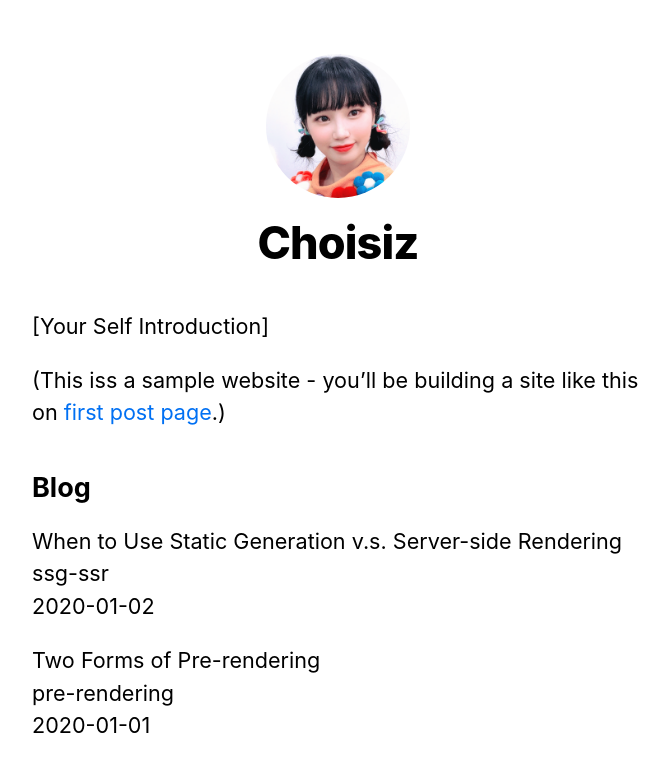
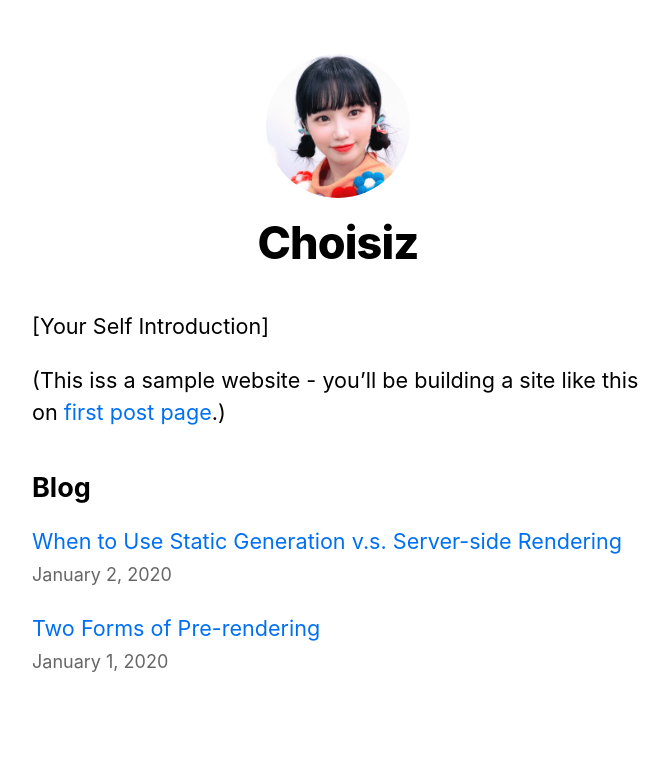
Before and after one commit to Choisiz/NEXTJS, a Next.js app in the folder blog/: page / in a window 1280 px wide. Shown: the top 772 px of the page, without its empty margins (302-971 px from the left). Built offline with nearby package versions, Linux system fonts and the light colour scheme.

Commit message:
Dynamic Routes

```diff
--- /dev/null
+++ b/blog/components/Date.js
@@ -0,0 +1,6 @@
+import { parseISO, format } from "date-fns";
+
+export default function Date({ dateString }) {
+  const date = parseISO(dateString);
+  return <time dateTime={dateString}>{format(date, "LLLL d, yyyy")}</time>;
+}
--- a/blog/lib/post.js
+++ /dev/null
@@ -1,35 +0,0 @@
-import fs from "fs";
-import path from "path";
-import matter from "gray-matter";
-
-const postsDirectory = path.join(process.cwd(), "posts");
-
-export function getSortedPostsData() {
-  // Get file names under /posts
-  const fileNames = fs.readdirSync(postsDirectory);
-  const allPostsData = fileNames.map((fileName) => {
-    // Remove ".md" from file name to get id
-    const id = fileName.replace(/\.md$/, "");
-
-    // Read markdown file as string
-    const fullPath = path.join(postsDirectory, fileName);
-    const fileContents = fs.readFileSync(fullPath, "utf8");
-
-    // Use gray-matter to parse the post metadata section
-    const matterResult = matter(fileContents);
-
-    // Combine the data with the id
-    return {
-      id,
-      ...matterResult.data,
-    };
-  });
-  // Sort posts by date
-  return allPostsData.sort((a, b) => {
-    if (a.date < b.date) {
-      return 1;
-    } else {
-      return -1;
-    }
-  });
-}
--- /dev/null
+++ b/blog/lib/posts.js
@@ -0,0 +1,83 @@
+import fs from "fs";
+import path from "path";
+import matter from "gray-matter";
+import { remark } from "remark";
+import html from "remark-html";
+
+const postsDirectory = path.join(process.cwd(), "posts");
+
+export function getSortedPostsData() {
+  // Get file names under /posts
+  const fileNames = fs.readdirSync(postsDirectory);
+  const allPostsData = fileNames.map((fileName) => {
+    // Remove ".md" from file name to get id
+    const id = fileName.replace(/\.md$/, "");
+
+    // Read markdown file as string
+    const fullPath = path.join(postsDirectory, fileName);
+    const fileContents = fs.readFileSync(fullPath, "utf8");
+
+    // Use gray-matter to parse the post metadata section
+    const matterResult = matter(fileContents);
+
+    // Combine the data with the id
+    return {
+      id,
+      ...matterResult.data,
+    };
+  });
+  // Sort posts by date
+  return allPostsData.sort((a, b) => {
+    if (a.date < b.date) {
+      return 1;
+    } else {
+      return -1;
+    }
+  });
+}
+
+export function getAllPostIds() {
+  const fileNames = fs.readdirSync(postsDirectory);
+
+  // Returns an array that looks like this:
+  // [
+  //   {
+  //     params: {
+  //       id: 'ssg-ssr'
+  //     }
+  //   },
+  //   {
+  //     params: {
+  //       id: 'pre-rendering'
+  //     }
+  //   }
+  // ]
+  return fileNames.map((fileName) => {
+    return {
+      params: {
+        id: fileName.replace(/\.md$/, ""),
+      },
+    };
+  });
+}
+
+export async function getPostData(id) {
+  const fullPath = path.join(postsDirectory, `${id}.md`);
+  const fileContents = fs.readFileSync(fullPath, "utf8");
+
+  // Use gray-matter to parse the post metadata section
+  const matterResult = matter(fileContents);
+
+  // Use remark to convert markdown into HTML string
+  const processedContent = await remark()
+    .use(html)
+    .process(matterResult.content);
+  const contentHtml = processedContent.toString();
+
+  // Combine the data with the id
+  return {
+    id,
+    contentHtml,
+    ...matterResult.data,
+  };
+}
--- /dev/null
+++ b/blog/next.config.js
@@ -0,0 +1,11 @@
+const nextConfig = {
+  reactStrictMode: true,
+  webpack5: true,
+  webpack: (config) => {
+    config.resolve.fallback = { fs: false };
+
+    return config;
+  },
+};
+
+module.exports = nextConfig;
--- a/blog/package.json
+++ b/blog/package.json
@@ -6,9 +6,13 @@
     "start": "next start"
   },
   "dependencies": {
+    "date-fns": "^2.30.0",
+    "fs": "^0.0.1-security",
     "gray-matter": "^4.0.3",
     "next": "latest",
     "react": "18.2.0",
-    "react-dom": "18.2.0"
+    "react-dom": "18.2.0",
+    "remark": "^14.0.3",
+    "remark-html": "^15.0.2"
   }
 }
--- a/blog/pages/api/posts.js
+++ b/blog/pages/api/posts.js
@@ -1,4 +1,4 @@
-import { getSortedPostsData } from "../../lib/post";
+import { getSortedPostsData } from "../../lib/posts";
 
 export default function handler(req, res) {
   const allPostsData = getSortedPostsData();
--- a/blog/pages/index.js
+++ b/blog/pages/index.js
@@ -1,8 +1,10 @@
 import Head from "next/head";
-import Layout, { siteTitle } from "../components/layout";
+import Layout, { siteTitle } from "../components/Layout";
 import utilStyles from "../styles/utils.module.css";
 //import { getSortedPostsData } from "../lib/post";
 import { useEffect, useState } from "react";
+import Link from "next/link";
+import Date from "../components/Date";
 
 //SSG
 //export async function getStaticProps() {
@@ -14,7 +16,7 @@ import { useEffect, useState } from "react";
 //  };
 //}
 
-export async function getStaticProps() {
+export async function getServerSideProps() {
   const response = await fetch("http://localhost:3000//api/posts");
   const json = await response.json();
   return {
@@ -52,11 +54,11 @@ export default function Home({ allPostsData }) {
         <ul className={utilStyles.list}>
           {allPostsData.map(({ id, date, title }) => (
             <li className={utilStyles.listItem} key={id}>
-              {title}
+              <Link href={`/posts/${id}`}>{title}</Link>
               <br />
-              {id}
-              <br />
-              {date}
+              <small className={utilStyles.lightText}>
+                <Date dateString={date} />
+              </small>
             </li>
           ))}
         </ul>
```
Also changed, not shown: blog/pages/posts/[id].js (added, +52 -0 lines), blog/pages/posts/first-post.js (deleted, +0 -13 lines), blog/pages/posts/second-post.js (deleted, +0 -9 lines), 1 other file (tests, documents, lock files or other folders).
